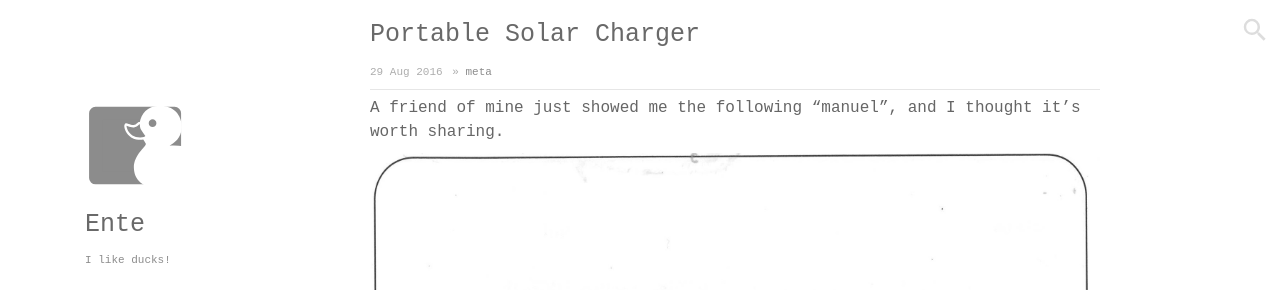
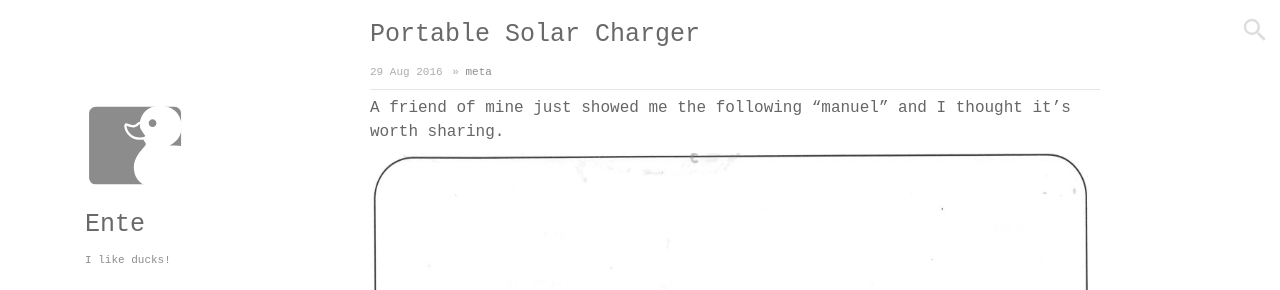
Before and after one commit to Enteee/duckpond.ch, a Jekyll site: the page built from _posts/2016-08-29-portable-solar-charger.md, in a window 1280 px wide and 900 px high. Shown: the top 290 px of the window. Built offline with Jekyll 4.4.1, drawn with Linux system fonts in a browser that asks for light colours; comment, search, counter and statistics services are not loaded.

Commit message:
, removed

```diff
--- a/_posts/2016-08-29-portable-solar-charger.md
+++ b/_posts/2016-08-29-portable-solar-charger.md
@@ -4,7 +4,7 @@ categories: [meta]
 keywords: [English manual]
 ---
 
-A friend of mine just showed me the following "manuel", and I thought it's worth sharing.
+A friend of mine just showed me the following "manuel" and I thought it's worth sharing.
 
 ![manual1](/static/posts/portable-solar-charger/page1.jpg)
 ![manual2](/static/posts/portable-solar-charger/page2.jpg)
```
